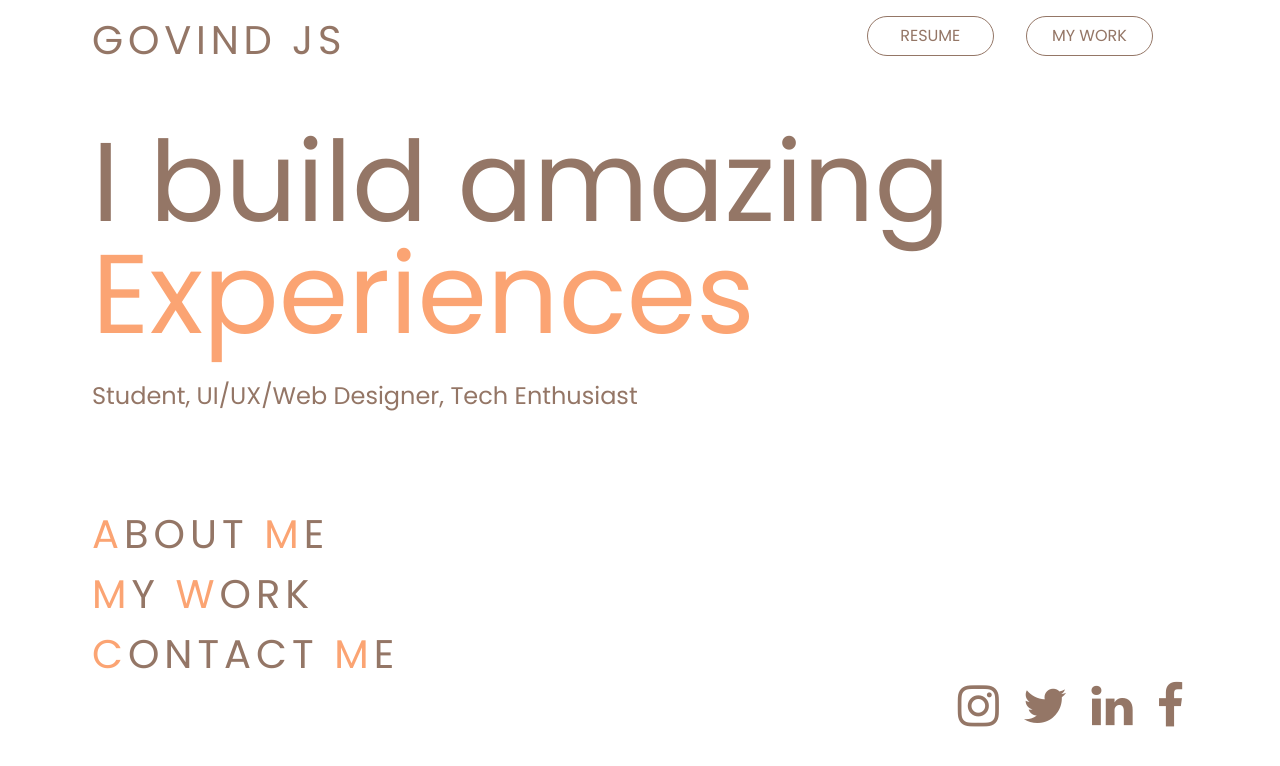
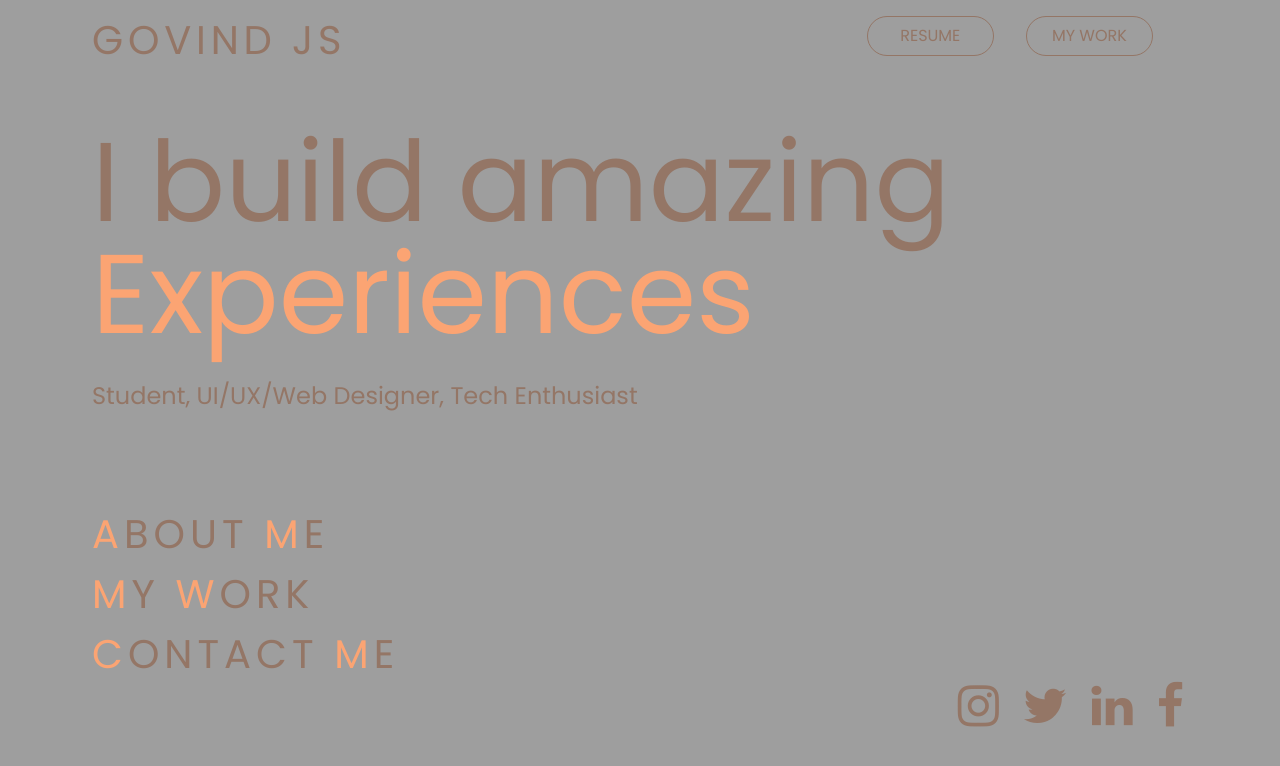
Before and after one commit to GovindJS/personal-website, a plain HTML site: page index.html in a window 1280 px wide. Drawn offline with nearby package versions, Linux system fonts and the light colour scheme; the site is published under a folder, as on GitHub Pages, so addresses that start at the root find nothing.

Commit message:
image problem

```diff
--- a/style.css
+++ b/style.css
@@ -13,7 +13,7 @@ body{
   padding-left: 77px;
   padding-right: 7rem;
   overflow-y: scroll;
-  background-image: url(/images/christin-hume-mfB1B1s4sMc-unsplash.jpg);
+  background-image: url(images/christin-hume-mfB1B1s4sMc-unsplash.jpg);
   background-size:cover ;
 
 }
```
